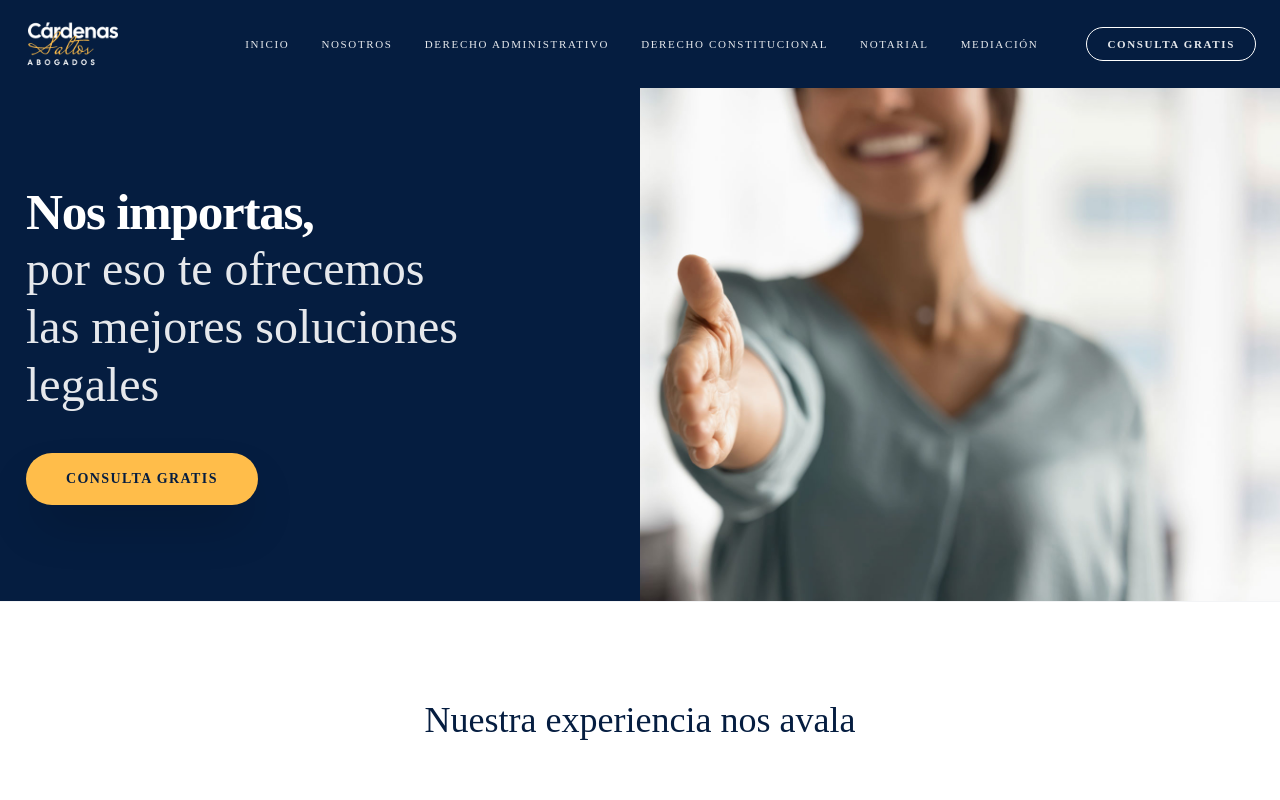
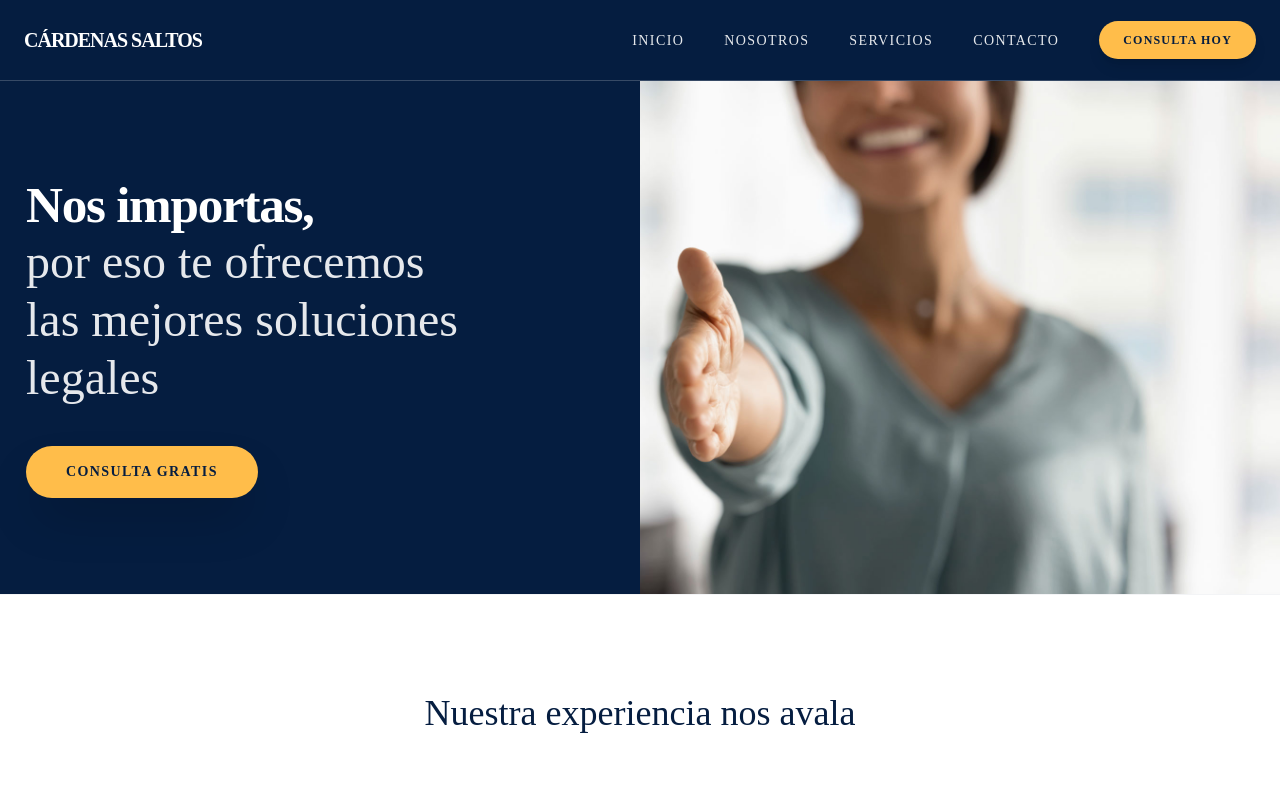
Before and after one commit to DevCardenasS/web-cardenas-saltos, a Next.js app: page / in a window 1280 px wide. Shown: the top 800 px of the page. Built offline with nearby package versions, Linux system fonts and the light colour scheme.

Commit message:
Update Navbar.js

```diff
--- a/components/Navbar.js
+++ b/components/Navbar.js
@@ -1,60 +1,76 @@
+import React, { useState } from 'react';
 import Link from 'next/link';
-import { useState } from 'react';
-import { Menu, X } from 'lucide-react';
 
 export default function Navbar() {
   const [isOpen, setIsOpen] = useState(false);
 
-  // RUTA ACTUALIZADA: Se eliminó la palabra "pequeño"
-  const logoPath = "/Logos/CS-logo-blanco.png";
-  const phoneNumber = "5939984851296";
-
   return (
-    <nav className="bg-[#051d40] w-full z-50 font-['Gantari'] font-normal">
-      <div className="max-w-7xl mx-auto px-6 py-5 flex justify-between items-center">
+    <nav className="w-full bg-[#051d40] sticky top-0 z-[100] border-b border-white/20 font-['Gantari']">
+      <div className="max-w-7xl mx-auto px-6 h-20 flex items-center justify-between">
 
         {/* LOGOTIPO */}
-        <Link href="/" className="flex items-center">
-          <img
-            src={logoPath}
-            alt="Cárdenas Saltos"
-            className="h-10 md:h-12 object-contain"
-          />
-        </Link>
+        <div className="flex-shrink-0">
+          <Link href="/">
+            <span className="text-white font-black text-xl tracking-tighter cursor-pointer">
+              CÁRDENAS SALTOS
+            </span>
+          </Link>
+        </div>
 
-        {/* MENÚ DESKTOP (Gantari Regular) */}
-        <div className="hidden lg:flex gap-8 text-[11px] uppercase tracking-[0.15em] text-white/90 items-center">
-          <Link href="/" className="hover:text-[#ffbd4a] transition">Inicio</Link>
-          <Link href="/nosotros" className="hover:text-[#ffbd4a] transition">Nosotros</Link>
-          <Link href="/administrativo" className="hover:text-[#ffbd4a] transition">Derecho administrativo</Link>
-          <Link href="/constitucional" className="hover:text-[#ffbd4a] transition">Derecho constitucional</Link>
-          <Link href="/notarial" className="hover:text-[#ffbd4a] transition">Notarial</Link>
-          <Link href="/mediacion" className="hover:text-[#ffbd4a] transition">Mediación</Link>
-          <a href={`https://wa.me/${phoneNumber}`} className="border border-white px-5 py-2 rounded-full hover:bg-white hover:text-[#051d40] transition-all font-bold ml-4 text-center">
-            Consulta gratis
+        {/* MENÚ DESKTOP */}
+        <div className="hidden md:flex items-center gap-10">
+          <Link href="/">
+            <a className="text-white/90 hover:text-[#ffbd4a] text-sm font-medium transition-colors uppercase tracking-widest">Inicio</a>
+          </Link>
+          <Link href="/nosotros">
+            <a className="text-white/90 hover:text-[#ffbd4a] text-sm font-medium transition-colors uppercase tracking-widest">Nosotros</a>
+          </Link>
+          <Link href="/servicios">
+            <a className="text-white/90 hover:text-[#ffbd4a] text-sm font-medium transition-colors uppercase tracking-widest">Servicios</a>
+          </Link>
+          <Link href="/contacto">
+            <a className="text-white/90 hover:text-[#ffbd4a] text-sm font-medium transition-colors uppercase tracking-widest">Contacto</a>
+          </Link>
+          <a
+            href="https://wa.me/5939984851296"
+            className="bg-[#ffbd4a] text-[#051d40] px-6 py-2.5 rounded-full text-[12px] font-bold uppercase tracking-widest hover:scale-105 transition-all shadow-lg"
+          >
+            Consulta Hoy
           </a>
         </div>
 
-        {/* BOTÓN HAMBURGUESA (Móvil) */}
-        <div className="lg:hidden">
-          <button onClick={() => setIsOpen(!isOpen)} className="text-white">
-            {isOpen ? <X size={28} /> : <Menu size={28} />}
+        {/* BOTÓN MÓVIL */}
+        <div className="md:hidden">
+          <button
+            onClick={() => setIsOpen(!isOpen)}
+            className="text-white focus:outline-none"
+          >
+            <svg className="w-8 h-8" fill="none" stroke="currentColor" viewBox="0 0 24 24">
+              {isOpen ? (
+                <path strokeLinecap="round" strokeLinejoin="round" strokeWidth={2} d="M6 18L18 6M6 6l12 12" />
+              ) : (
+                <path strokeLinecap="round" strokeLinejoin="round" strokeWidth={2} d="M4 6h16M4 12h16m-7 6h7" />
+              )}
+            </svg>
           </button>
         </div>
       </div>
 
       {/* MENÚ MÓVIL DESPLEGABLE */}
       {isOpen && (
-        <div className="lg:hidden bg-[#051d40] border-t border-white/10 px-6 py-8 flex flex-col gap-6 text-sm uppercase tracking-widest text-white">
-          <Link href="/" onClick={() => setIsOpen(false)}>Inicio</Link>
-          <Link href="/nosotros" onClick={() => setIsOpen(false)}>Nosotros</Link>
-          <Link href="/administrativo" onClick={() => setIsOpen(false)}>Derecho administrativo</Link>
-          <Link href="/constitucional" onClick={() => setIsOpen(false)}>Derecho constitucional</Link>
-          <Link href="/notarial" onClick={() => setIsOpen(false)}>Notarial</Link>
-          <Link href="/mediacion" onClick={() => setIsOpen(false)}>Mediación</Link>
-          <a href={`https://wa.me/${phoneNumber}`} className="bg-[#ffbd4a] text-[#051d40] py-3 rounded-full text-center font-bold">
-            Consulta gratis
-          </a>
+        <div className="md:hidden bg-[#051d40] border-t border-white/10 px-6 py-8 flex flex-col gap-6 animate-fadeIn">
+          <Link href="/">
+            <a onClick={() => setIsOpen(false)} className="text-white text-lg font-medium">Inicio</a>
+          </Link>
+          <Link href="/nosotros">
+            <a onClick={() => setIsOpen(false)} className="text-white text-lg font-medium">Nosotros</a>
+          </Link>
+          <Link href="/servicios">
+            <a onClick={() => setIsOpen(false)} className="text-white text-lg font-medium">Servicios</a>
+          </Link>
+          <Link href="/contacto">
+            <a onClick={() => setIsOpen(false)} className="text-white text-lg font-medium">Contacto</a>
+          </Link>
         </div>
       )}
     </nav>
```
